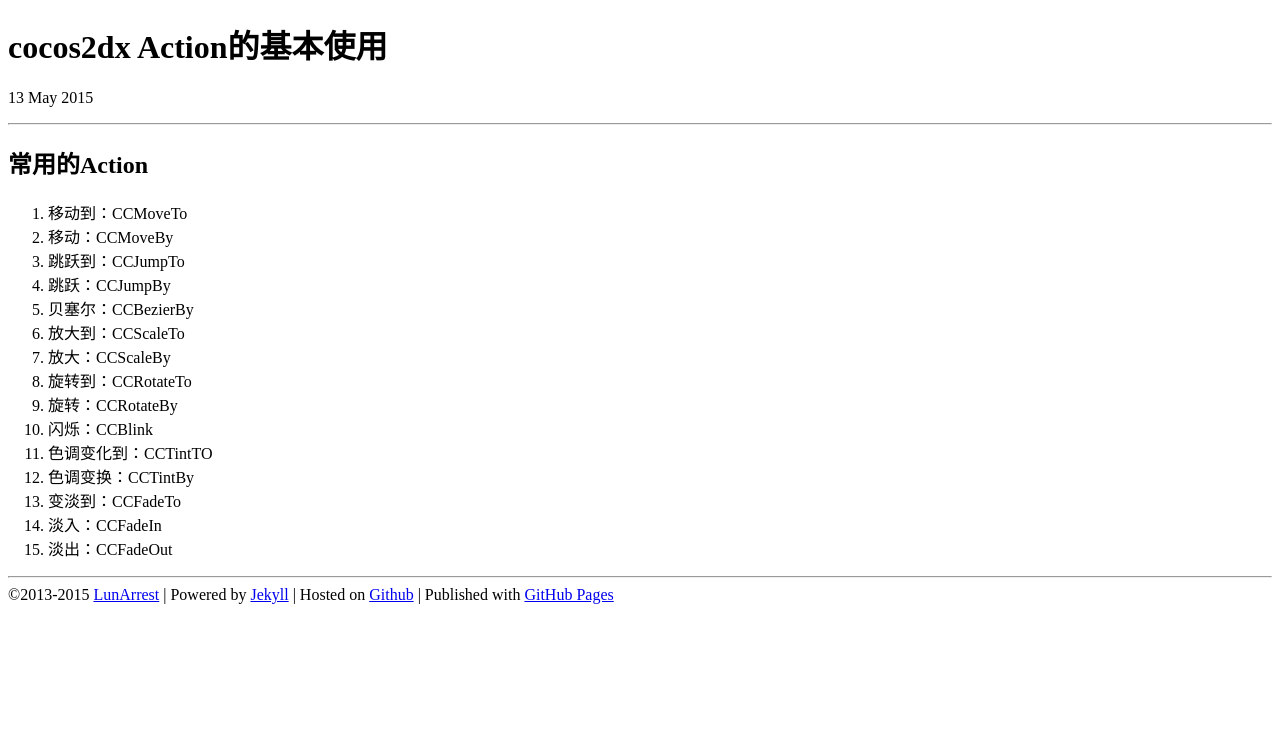
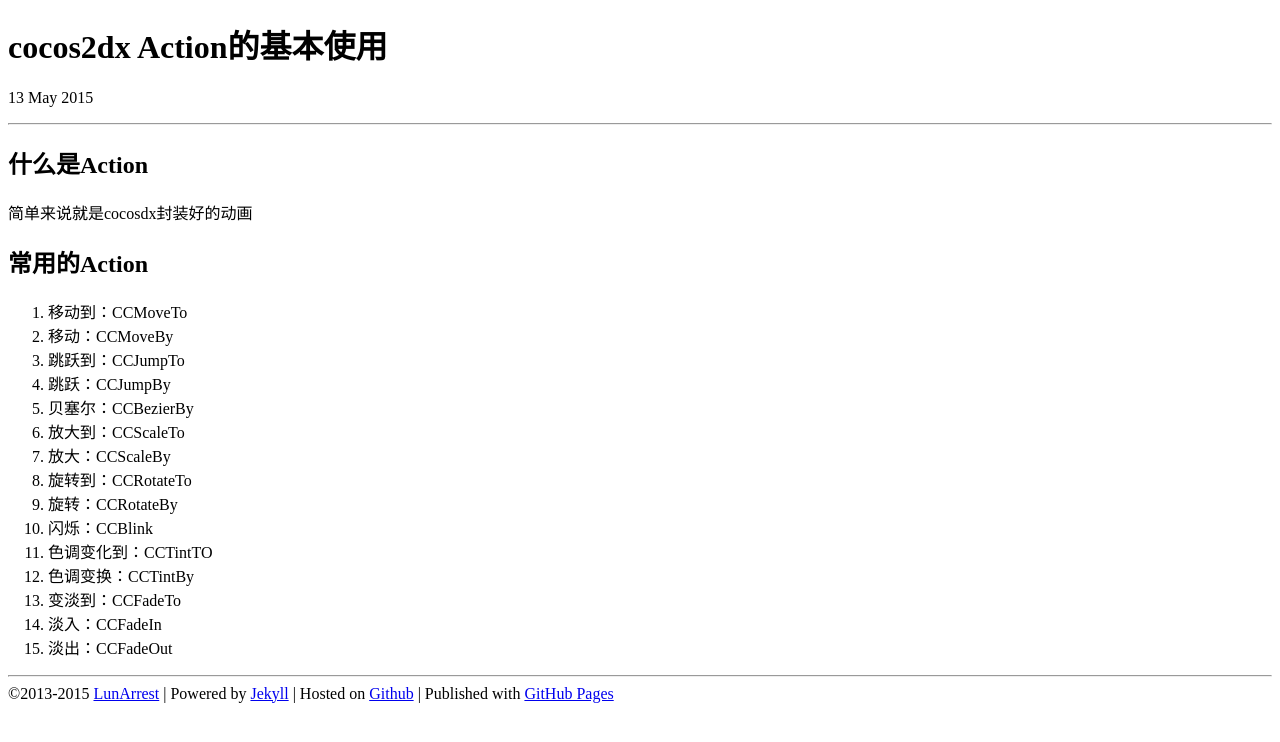
Before and after one commit to LunArrest/LunArrest.github.io, a Jekyll site: the page built from _posts/2015-05-13-cocos2dx-basic-action.md, in a window 1280 px wide. Shown: the top 742 px of the page. Built offline with Jekyll 4.4.1, drawn with Linux system fonts in a browser that asks for light colours.

Commit message:
- 描述修改

```diff
--- a/_posts/2015-05-13-cocos2dx-basic-action.md
+++ b/_posts/2015-05-13-cocos2dx-basic-action.md
@@ -4,6 +4,9 @@ title: cocos2dx Action的基本使用
 description: cocos2dx Action的基本使用
 tags: cocos2dx
 ---
+
+## 什么是Action
+简单来说就是cocosdx封装好的动画
 
 ## 常用的Action
 
```
